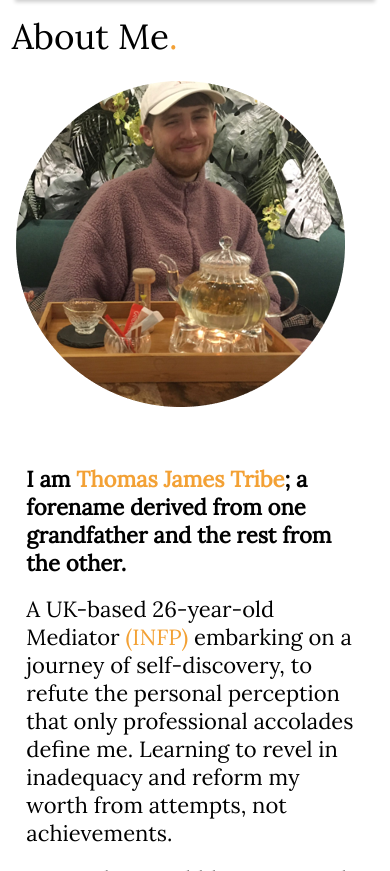
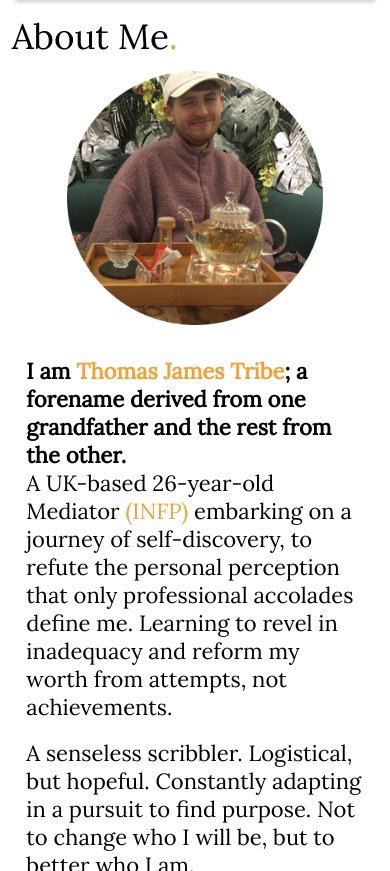
Before and after one commit to tomtribe/AtLeastITried, a plain HTML site: page index.html in a window 390 px wide. Shown: the part 937-1808 px from the top of the page. Drawn offline with Linux system fonts and the light colour scheme.

Commit message:
blog content update

```diff
--- a/styles.css
+++ b/styles.css
@@ -409,10 +409,13 @@ button:hover{
 }
 
 /*This will cause the img receive float none rule when screen is smaller than 768px*/
-@media only screen and (max-width: 500px) {
+@media only screen and (max-width: 550px) {
   .aboutMePicture {
       float: none;
-      margin-left: 0.3em;
+      display: block;
+      margin-left: auto;
+      margin-right: auto;
+      width: 70%;
   }
 }
 
```
Also changed, not shown: index.html (+0 -1 lines).
